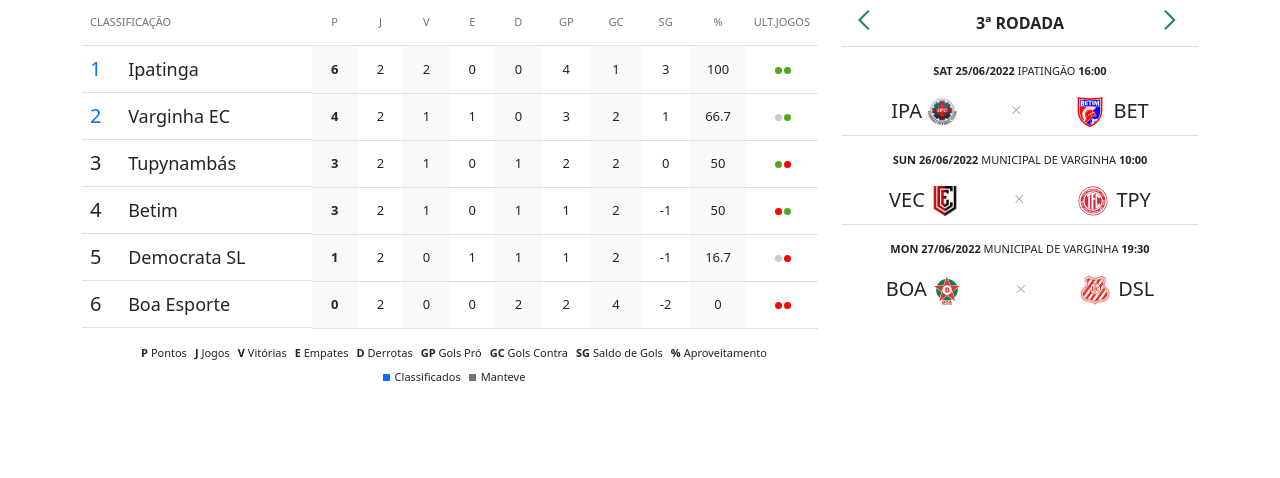
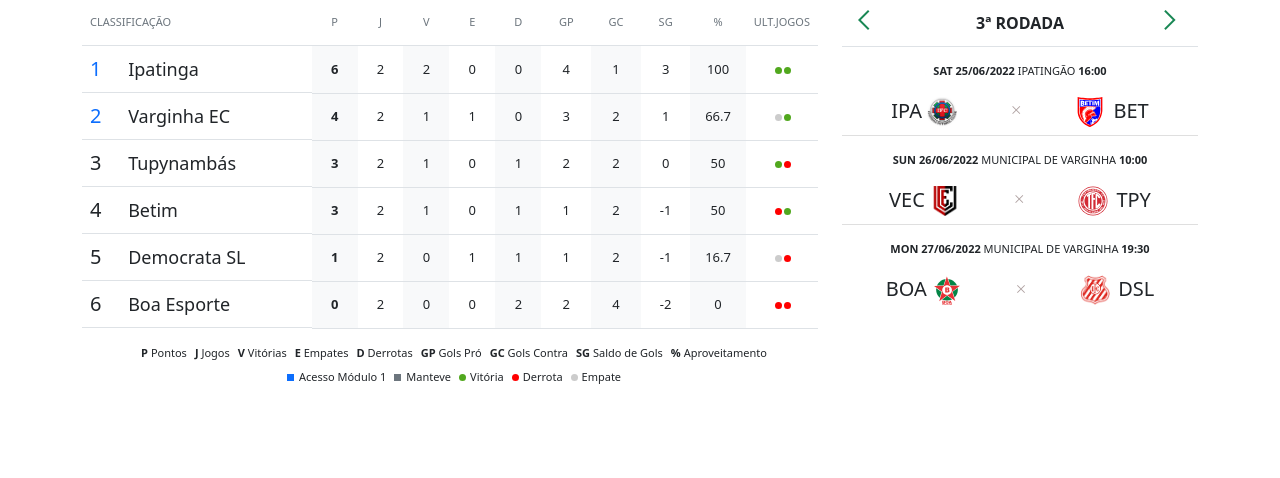
Before and after one commit to rodrigozem/tabelacampeonato, a PHP site: page / in a window 1280 px wide. Shown: the part 155-633 px from the top of the page. Run offline with PHP 8.4, Linux system fonts and the light colour scheme; some libraries are stand-ins or nearby versions.

Commit message:
alteração json

```diff
--- a/TabelaCampeonato.class.php
+++ b/TabelaCampeonato.class.php
@@ -289,6 +289,9 @@ class TabelaCampeonato
         foreach ($class as $key => $cla) {
             $code .= '<div class="cla-box ms-2 '.$cla['class_legenda'].'"></div><span>'.$cla['descricao'].'</span>';
         }
+        $code .= '<span class="ms-2 me-1 cla-ultimos-jogos cla-ultimos-jogos--v"></span> Vitória';
+        $code .= '<span class="ms-2 me-1 cla-ultimos-jogos cla-ultimos-jogos--d"></span> Derrota';
+        $code .= '<span class="ms-2 me-1 cla-ultimos-jogos cla-ultimos-jogos--e"></span> Empate';
 
         return $code;
     }
--- a/json/campeonato.json
+++ b/json/campeonato.json
@@ -188,7 +188,7 @@
             "descricao": "HEXAGONAL FINAL",
             "classificacao": [
                 {
-                    "descricao": "Classificados",
+                    "descricao": "Acesso Módulo 1",
                     "posicao_inicial": 1,
                     "posicao_final": 2,
                     "class_color": "text-primary",
```
